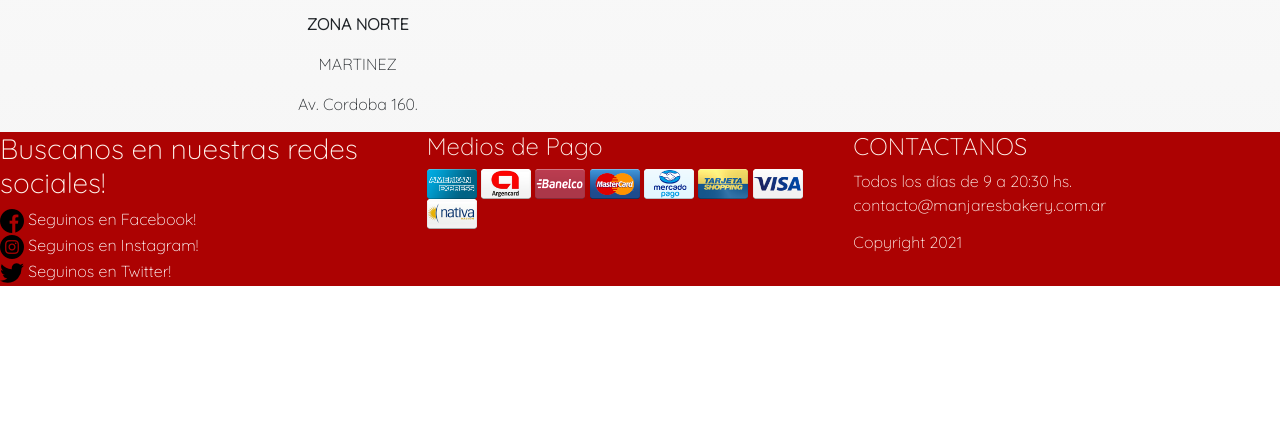
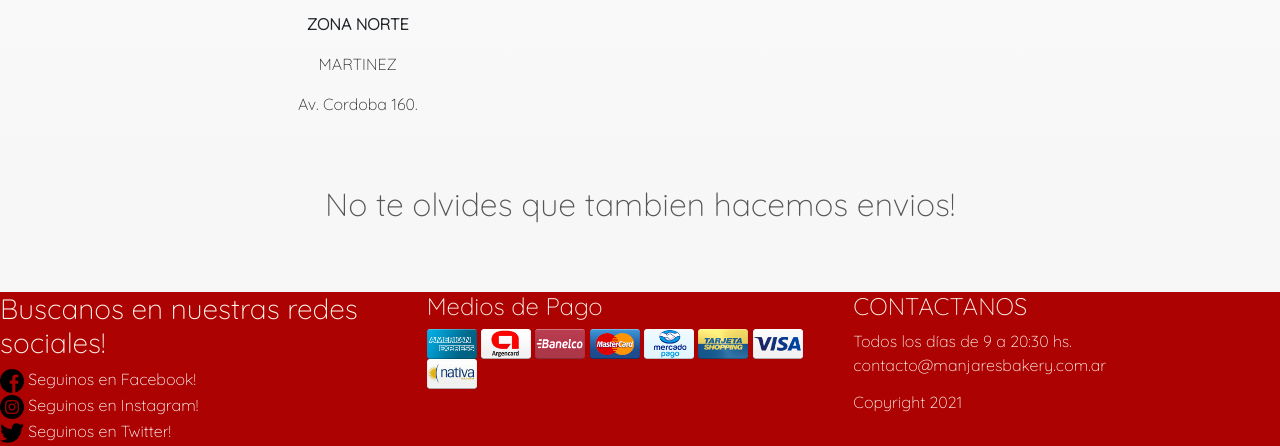
Before and after one commit to fernandos97/Panaderia-Manjares, a website: page pages/sucursales.html in a window 1280 px wide. Shown: the part 748-1194 px from the top of the page. Before the commit the page ends 1034 px from the top, so only its background shows below. Drawn offline with nearby package versions, Linux system fonts and the light colour scheme.

Commit message:
Tercera entrega del proyecto final 3.0

```diff
--- a/pages/sucursales.html
+++ b/pages/sucursales.html
@@ -78,6 +78,11 @@
                     src="https://www.google.com/maps/embed?pb=!1m18!1m12!1m3!1d1671.840290662602!2d-58.36836157914012!3d-34.66742788449742!2m3!1f0!2f0!3f0!3m2!1i1024!2i768!4f13.1!3m3!1m2!1s0x95a333edd9d38f45%3A0xab190172b8af4466!2sEl%20Cilindro!5e0!3m2!1ses-419!2sar!4v1638662922668!5m2!1ses-419!2sar"
                     width="100%" height="450" style="border:0;" allowfullscreen="" loading="lazy"></iframe></div>
         </div>
+        <div class="parrafo__bakery">
+            <br>
+            <p>No te olvides que tambien hacemos envios!</p>
+            <br>
+        </div>
     </main>
     <footer>
         <div class="segui__redes">
```
